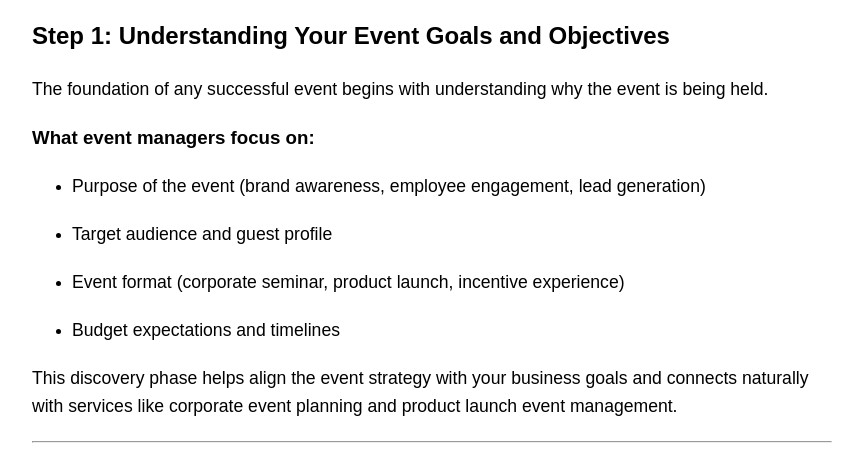
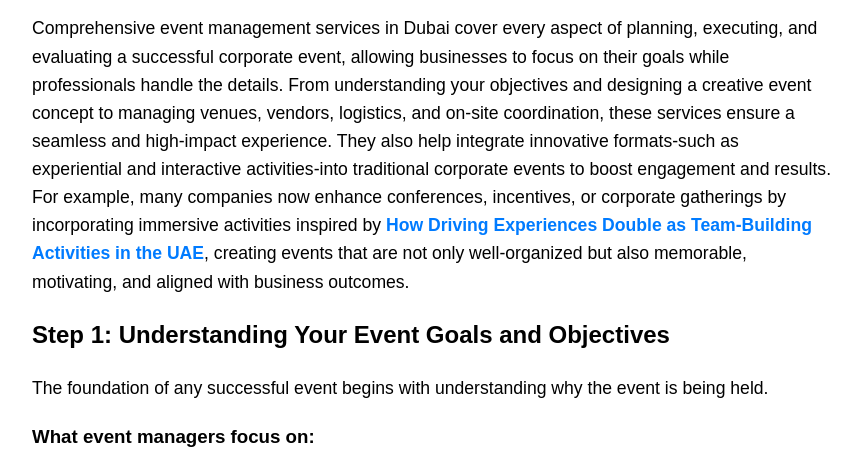
Before and after one commit to ijakobsmith/eventmanagementservices, a plain HTML site: page index.html in a window 1280 px wide. Shown: the part 807-1267 px from the top of the page, without its empty margins (208-1069 px from the left). Drawn offline with Linux system fonts and the light colour scheme.

Commit message:
Update index.html

```diff
--- a/index.html
+++ b/index.html
@@ -90,6 +90,9 @@
     <div style="text-align: center;">
  <img src="https://i.postimg.cc/QCZxMDYd/1_(9).jpg" alt="eventmanagement.jpg" style="max-width: 100%; height: auto;">
 </div>
+
+    <p>Comprehensive event management services in Dubai cover every aspect of planning, executing, and evaluating a successful corporate event, allowing businesses to focus on their goals while professionals handle the details. From understanding your objectives and designing a creative event concept to managing venues, vendors, logistics, and on-site coordination, these services ensure a seamless and high-impact experience. They also help integrate innovative formats-such as experiential and interactive activities-into traditional corporate events to boost engagement and results. For example, many companies now enhance conferences, incentives, or corporate gatherings by incorporating immersive activities inspired by <a href="https://teambuildingdriving.s3.ca-central-1.amazonaws.com/index.html"><strong>How Driving Experiences Double as Team-Building Activities in the UAE</strong></a>, creating events that are not only well-organized but also memorable, motivating, and aligned with business outcomes.</p>
+
 
   <h2><strong>Step 1: Understanding Your Event Goals and Objectives</strong></h2>
 <p>The foundation of any successful event begins with understanding why the event is being held.</p>
```
